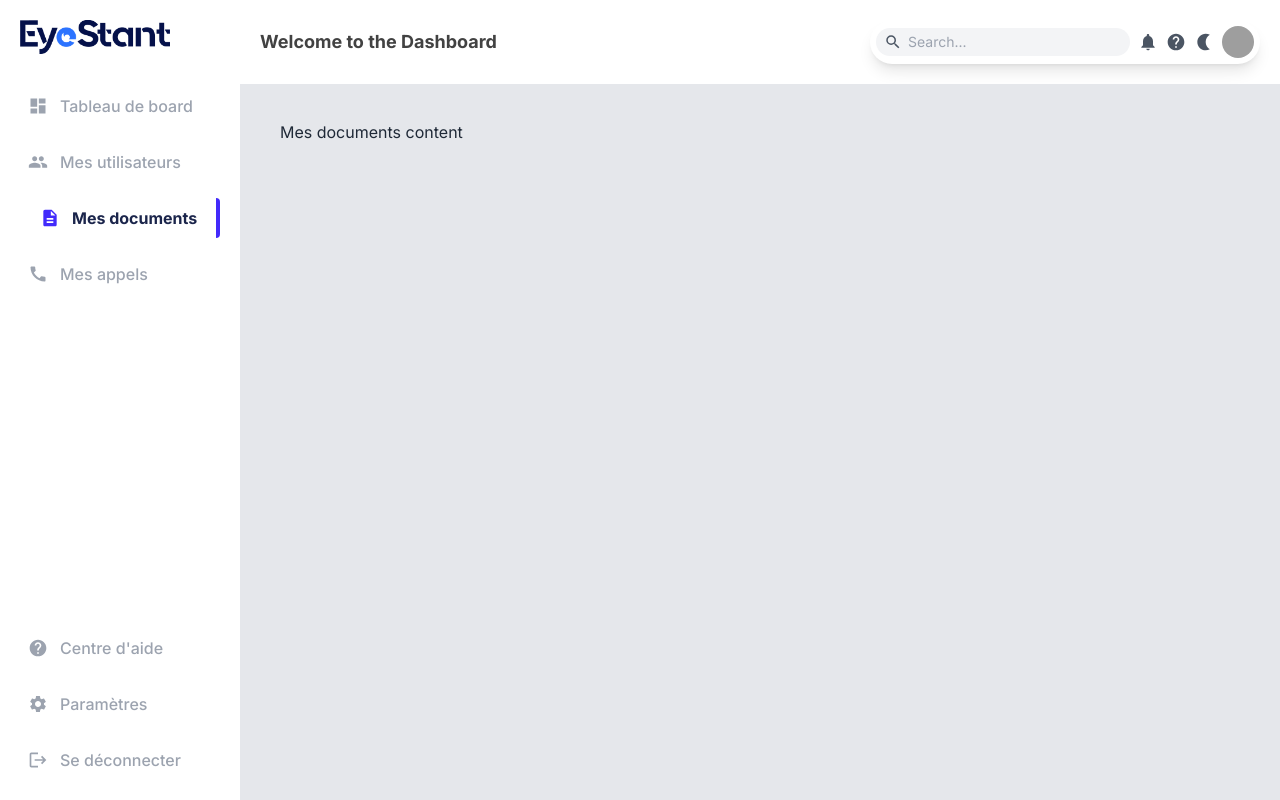
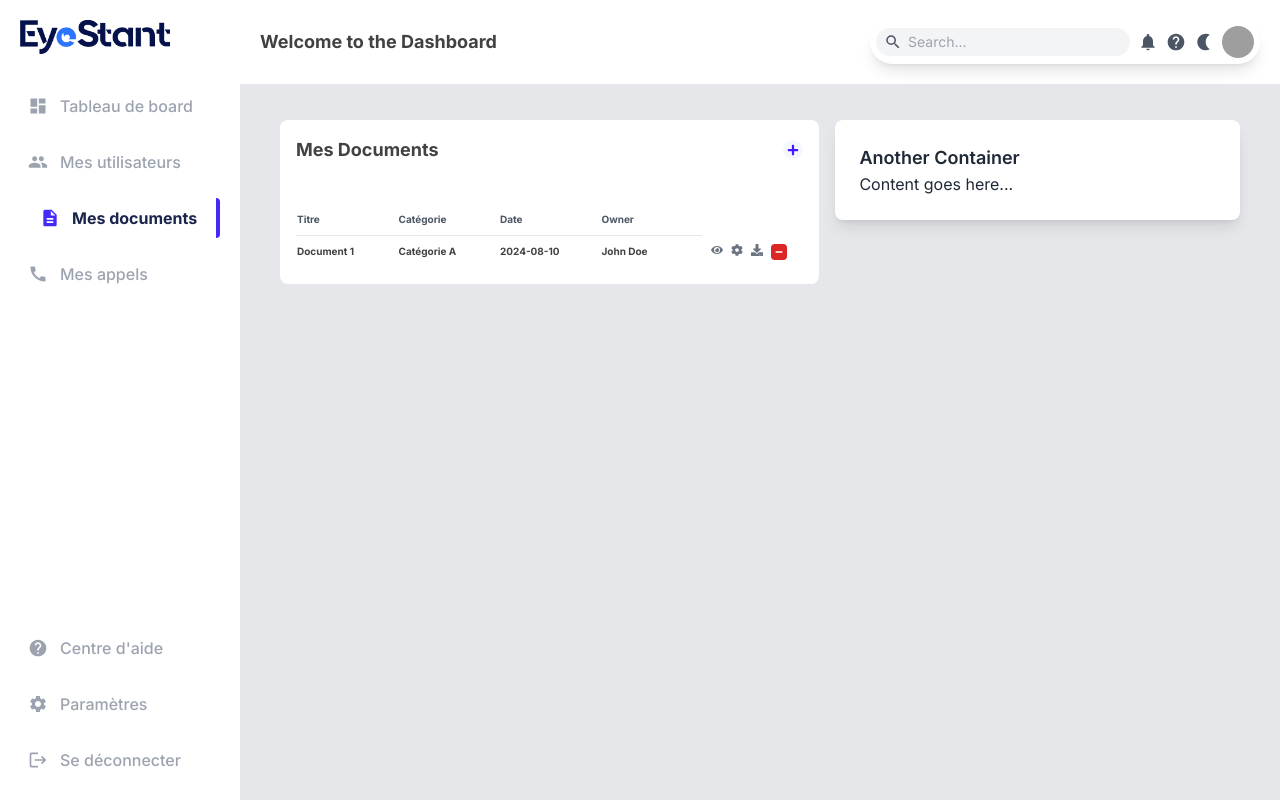
Before and after one commit to aminebalti55/poc-eyestant-frontend, a Next.js app: page /Dashboard in a window 1280 px wide. Both pictures are taken after a click on the item "Mes documents". Built offline with nearby package versions, Linux system fonts and the light colour scheme; grey boxes are pictures that could not be loaded.

Commit message:
mesdocumentstab

```diff
--- a/src/app/components/Dashboard/Dashboard.jsx
+++ b/src/app/components/Dashboard/Dashboard.jsx
@@ -14,6 +14,7 @@ import UserStat from '@/app/components/Dashboard/UserStat';
 import MesAppels from '@/app/components/Dashboard/MesAppels';
 import Log from '@/app/components/Dashboard/Log';
 import DocumentPartages from '@/app/components/Dashboard/DocumentPartages';
+import MesDocuments from '@/app/components/Organisms/MesDocuments';
 
 const Dashboard = () => {
   const [isDarkMode, setIsDarkMode] = useState(false);
@@ -50,8 +51,21 @@ const Dashboard = () => {
             <UserStat isDarkMode={isDarkMode} />
           </div>
         );
-      case 'documents':
-        return <div>Mes documents content</div>;
+        case 'documents':
+          return (
+            <div className="flex space-x-4">
+              <div className="w-2/3">
+                <MesDocuments isDarkMode={isDarkMode} title="Mes Documents" />
+              </div>
+              <div className="w-1/2">
+                <div className={`p-6 rounded-lg shadow-lg ${isDarkMode ? 'bg-dark-bg text-dark-text' : 'bg-white text-gray-800'}`}>
+                  <h2 className="text-lg font-semibold">Another Container</h2>
+                  <p>Content goes here...</p>
+                </div>
+              </div>
+            </div>
+          );
+
       case 'calls':
         return (
           <>
--- /dev/null
+++ b/src/app/components/Organisms/MesDocuments.jsx
@@ -0,0 +1,154 @@
+'use client';
+
+import React, { useState } from 'react';
+import { FaEye, FaEdit, FaPlus,FaMinus,FaCog, FaDownload } from 'react-icons/fa';
+import {
+  createColumnHelper,
+  flexRender,
+  getCoreRowModel,
+  getSortedRowModel,
+  useReactTable,
+} from '@tanstack/react-table';
+import Modal from '../Atoms/Modal';
+
+const columnHelper = createColumnHelper();
+
+const MesDocuments = ({ isDarkMode, title }) => {
+  const [data, setData] = useState([
+    { titre: 'Document 1', categorie: 'Catégorie A', date: '2024-08-10', owner: 'John Doe' },
+  ]);
+
+  const [sorting, setSorting] = useState([]);
+  const [isModalOpen, setIsModalOpen] = useState(false);
+
+  const handleDelete = (index) => {
+    const newData = [...data];
+    newData.splice(index, 1);
+    setData(newData);
+  };
+
+  const handleAdd = (newData) => {
+    setData([...data, newData]);
+  };
+
+  const columns = [
+    columnHelper.accessor('titre', {
+      header: () => (
+        <p className="text-[10px] font-bold text-gray-600 dark:text-white">Titre</p>
+      ),
+      cell: (info) => (
+        <p className="text-[10px] font-bold text-navy-700 dark:text-white">
+          {info.getValue()}
+        </p>
+      ),
+    }),
+    columnHelper.accessor('categorie', {
+      header: () => (
+        <p className="text-[10px] font-bold text-gray-600 dark:text-white">Catégorie</p>
+      ),
+      cell: (info) => (
+        <p className="text-[10px] font-bold text-navy-700 dark:text-white">
+          {info.getValue()}
+        </p>
+      ),
+    }),
+    columnHelper.accessor('date', {
+      header: () => (
+        <p className="text-[10px] font-bold text-gray-600 dark:text-white">Date</p>
+      ),
+      cell: (info) => (
+        <p className="text-[10px] font-bold text-navy-700 dark:text-white">
+          {info.getValue()}
+        </p>
+      ),
+    }),
+    columnHelper.accessor('owner', {
+      header: () => (
+        <p className="text-[10px] font-bold text-gray-600 dark:text-white">Owner</p>
+      ),
+      cell: (info) => (
+        <p className="text-[10px] font-bold text-navy-700 dark:text-white">
+          {info.getValue()}
+        </p>
+      ),
+    }),
+  ];
+
+  const table = useReactTable({
+    data,
+    columns,
+    state: { sorting },
+    onSortingChange: setSorting,
+    getCoreRowModel: getCoreRowModel(),
+    getSortedRowModel: getSortedRowModel(),
+  });
+
+  return (
+    <div className={`w-full p-4 rounded-lg ${isDarkMode ? 'bg-dark-card-bg text-dark-text' : 'bg-white text-light-text'} flex-1`}>
+      <header className="relative flex items-center justify-between mb-4">
+        <div className="text-lg font-bold text-navy-700 dark:text-white">
+          {title}
+        </div>
+        <button
+          className={`rounded-full p-1 ${isDarkMode ? 'bg-dark-circle text-white' : 'bg-light-circle text-custom-blue'}`}
+          onClick={() => setIsModalOpen(true)}
+        >
+          <FaPlus size={12} />
+        </button>
+      </header>
+      <div className="mt-8 max-h-96 overflow-auto">
+        <table className="w-full table-fixed">
+          <thead>
+            {table.getHeaderGroups().map((headerGroup) => (
+              <tr key={headerGroup.id} className="!border-px !border-gray-400">
+                {headerGroup.headers.map((header) => (
+                  <th
+                    key={header.id}
+                    colSpan={header.colSpan}
+                    onClick={header.column.getToggleSortingHandler()}
+                    className="cursor-pointer border-b border-gray-200 pb-2 pr-4 pt-4 text-start dark:border-white/30"
+                  >
+                    <div className="flex items-center justify-between text-[10px] text-gray-600 dark:text-white">
+                      {flexRender(header.column.columnDef.header, header.getContext())}
+                      {header.column.getIsSorted() ? (
+                        header.column.getIsSorted() === 'asc' ? ' 🔼' : ' 🔽'
+                      ) : null}
+                    </div>
+                  </th>
+                ))}
+              </tr>
+            ))}
+          </thead>
+          <tbody>
+            {table.getRowModel().rows.map((row) => (
+              <tr key={row.id}>
+                {row.getVisibleCells().map((cell) => (
+                  <td key={cell.id} className="border-white/0 py-2 pr-4">
+                    {flexRender(cell.column.columnDef.cell, cell.getContext())}
+                  </td>
+                ))}
+                <td className="border-white/0 py-2 pr-4">
+                  <div className="flex justify-end space-x-2">
+                    <FaEye className="text-gray-500 cursor-pointer" size={12} />
+                    <FaCog className="text-gray-500 cursor-pointer" size={12} />
+                    <FaDownload className="text-gray-500 cursor-pointer" size={12} />
+                    <div className="flex items-center justify-center w-4 h-4 bg-red-600 text-white rounded cursor-pointer" onClick={() => handleDelete(row.index)}>
+                      <FaMinus size={8} />
+                    </div>
+                  </div>
+                </td>
+              </tr>
+            ))}
+          </tbody>
+        </table>
+      </div>
+      <Modal
+        isOpen={isModalOpen}
+        onClose={() => setIsModalOpen(false)}
+        onSave={handleAdd}
+      />
+    </div>
+  );
+};
+
+export default MesDocuments;
```
